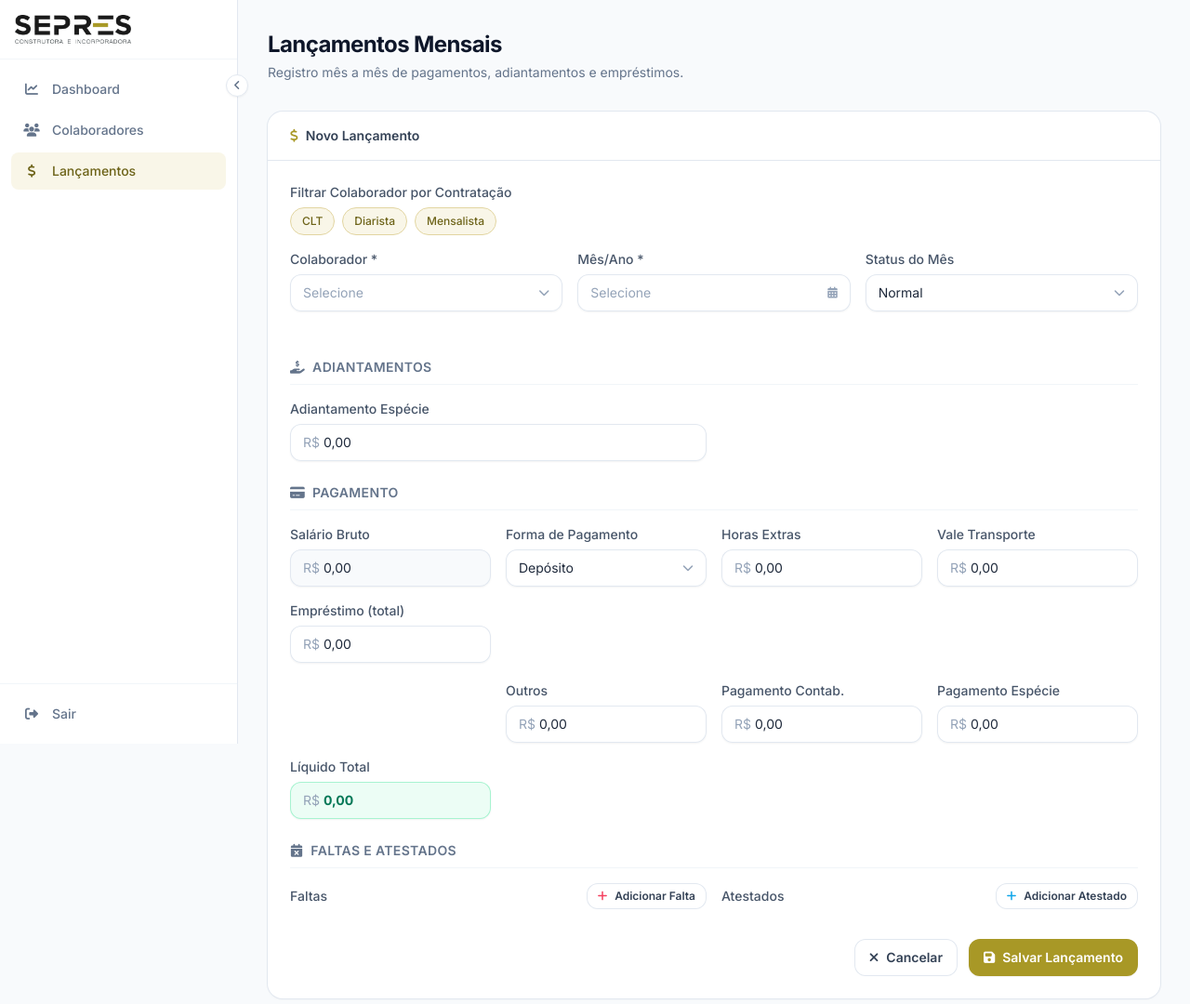
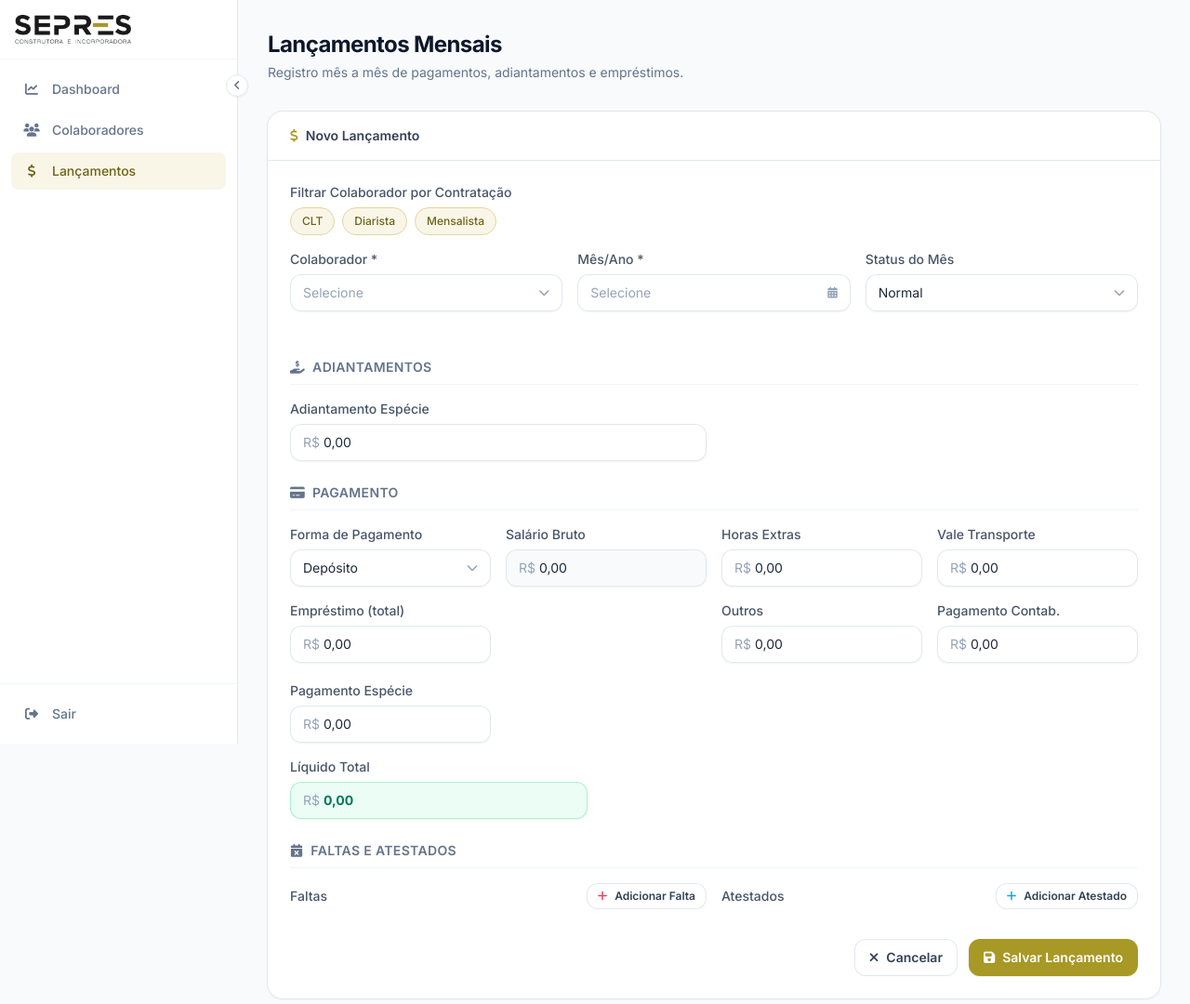
Before and after one commit to pedrocarneiro17/sepres, a Flask app: page /lancamentos in a window 1280 px wide. Shown: the top 1080 px of the page at 93% size. Run offline with Flask 3, Linux system fonts and the light colour scheme; the visitor is signed in with stand-in values (Sample User, id 1); data that the repository does not hold is empty.

Commit message:
Reorganiza secao Pagamento: Forma de Pagamento primeiro e grid unificado
Antes a secao Pagamento estava dividida em dois grids separados
(mt-4), o que fazia itens sobrarem sozinhos em linhas proprias
(Emprestimo, Outros, Liquido Total) sempre que o total de campos nao
era multiplo de 4. Unifiquei num grid so, com Forma de Pagamento como
primeiro campo, e tirei o Liquido Total do grid — agora ele fica em
uma linha propria e destacada abaixo, como resumo final, o que resolve
o desalinhamento independente de quantos campos aparecem (com ou sem
o slot do Premio para Mensalista).

Co-Authored-By: Claude Sonnet 5 <noreply@anthropic.com>

```diff
--- a/templates/lancamentos.html
+++ b/templates/lancamentos.html
@@ -144,15 +144,15 @@
 
                             <h6 class="section-title"><i class="fas fa-credit-card"></i> Pagamento</h6>
                             <div class="grid grid-cols-1 gap-4 md:grid-cols-4">
+                                <div>
+                                    <label class="label">Forma de Pagamento</label>
+                                    <select class="input" id="lancFormaPagamento"><option value="Depósito">Depósito</option><option value="Espécie">Espécie</option><option value="Depósito + Espécie">Depósito + Espécie</option></select>
+                                </div>
                                 <!-- Salário Bruto: só para consulta (readonly), pra quem lança não precisar supor o valor.
                                      Não entra editável em lugar nenhum — vem do cadastro (ou diária × dias, p/ Diarista). -->
                                 <div>
                                     <label class="label">Salário Bruto</label>
                                     <div class="relative"><span class="money-prefix">R$</span><input type="text" class="input money pl-9 bg-slate-50" id="lancRemuneracao" value="0,00" readonly></div>
-                                </div>
-                                <div>
-                                    <label class="label">Forma de Pagamento</label>
-                                    <select class="input" id="lancFormaPagamento"><option value="Depósito">Depósito</option><option value="Espécie">Espécie</option><option value="Depósito + Espécie">Depósito + Espécie</option></select>
                                 </div>
                                 <div>
                                     <label class="label">Horas Extras</label>
@@ -167,17 +167,6 @@
                                     <div class="relative"><span class="money-prefix">R$</span><input type="text" inputmode="decimal" class="input money calc-liquido pl-9" id="lancEmprestimo" value="0,00"></div>
                                     <small id="detalhesEmprestimo" class="mt-1 block text-xs text-slate-500"></small>
                                 </div>
-                            </div>
-
-                            <!-- Detalhamento dos empréstimos do mês (valor editável por empréstimo) -->
-                            <div id="emprestimosDetalhe" class="mt-4 rounded-xl border border-slate-200 bg-slate-50 p-4" style="display: none;">
-                                <div class="mb-3 flex items-center gap-2 text-xs font-semibold uppercase tracking-wide text-slate-500">
-                                    <i class="fas fa-file-invoice-dollar text-sepres-600"></i> Empréstimos deste mês
-                                </div>
-                                <div id="emprestimosDetalheLista" class="space-y-2"></div>
-                            </div>
-
-                            <div class="mt-4 grid grid-cols-1 gap-4 md:grid-cols-4">
                                 <!-- Slot do Prêmio para Mensalista (CLT mostra o campo dentro do EVA). -->
                                 <div id="pagamentoPremioSlot"></div>
                                 <div>
@@ -192,10 +181,20 @@
                                     <label class="label">Pagamento Espécie</label>
                                     <div class="relative"><span class="money-prefix">R$</span><input type="text" inputmode="decimal" class="input money calc-liquido pl-9" id="lancPagamentoEspecie" value="0,00"></div>
                                 </div>
-                                <div>
-                                    <label class="label">Líquido Total</label>
-                                    <div class="relative"><span class="money-prefix">R$</span><input type="text" class="input money pl-9 bg-emerald-50 font-bold text-emerald-700 ring-emerald-200" id="lancLiquidoTotal" value="0,00" readonly></div>
+                            </div>
+
+                            <!-- Detalhamento dos empréstimos do mês (valor editável por empréstimo) -->
+                            <div id="emprestimosDetalhe" class="mt-4 rounded-xl border border-slate-200 bg-slate-50 p-4" style="display: none;">
+                                <div class="mb-3 flex items-center gap-2 text-xs font-semibold uppercase tracking-wide text-slate-500">
+                                    <i class="fas fa-file-invoice-dollar text-sepres-600"></i> Empréstimos deste mês
                                 </div>
+                                <div id="emprestimosDetalheLista" class="space-y-2"></div>
+                            </div>
+
+                            <!-- Líquido Total: resumo final, em linha própria pra não ficar desalinhado no grid. -->
+                            <div class="mt-4">
+                                <label class="label">Líquido Total</label>
+                                <div class="relative max-w-xs"><span class="money-prefix">R$</span><input type="text" class="input money pl-9 bg-emerald-50 font-bold text-emerald-700 ring-emerald-200" id="lancLiquidoTotal" value="0,00" readonly></div>
                             </div>
 
                             <h6 class="section-title"><i class="fas fa-calendar-xmark"></i> Faltas e Atestados</h6>
```
